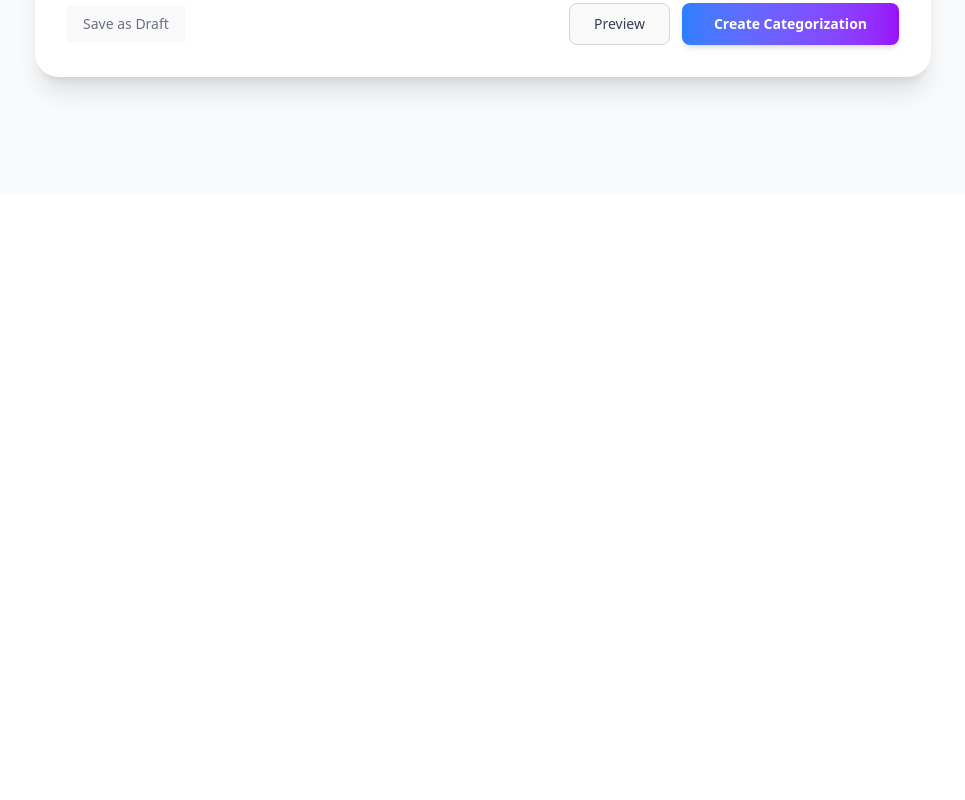
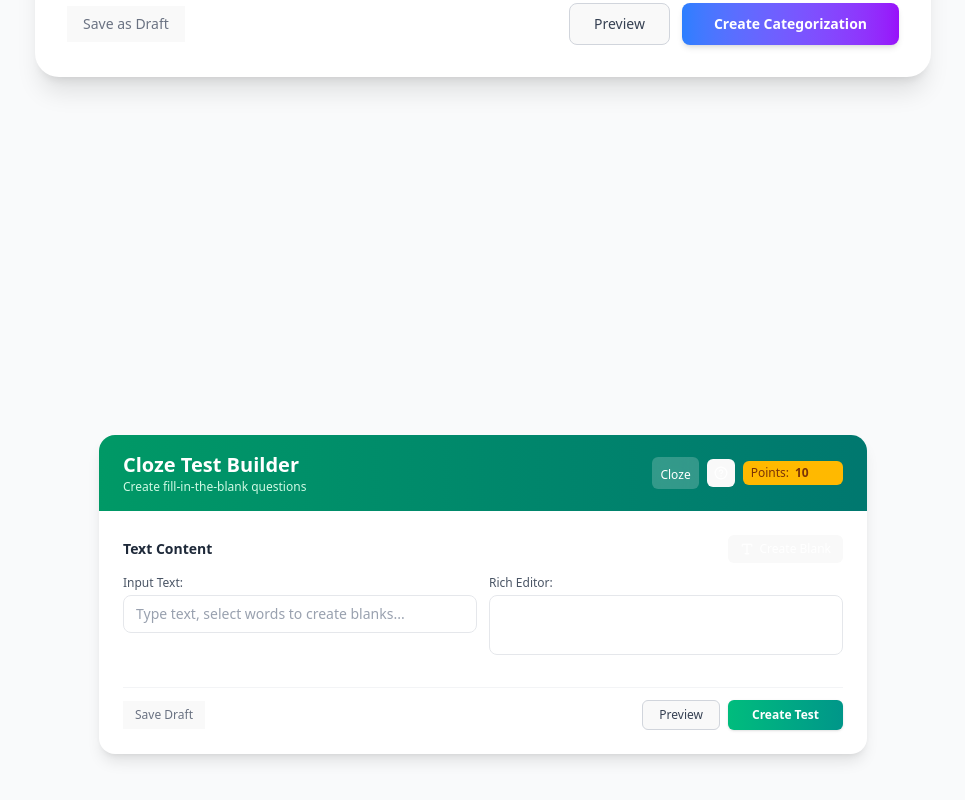
Before and after one commit to shreyashaw05/form-builder, a React (Vite) app: page / in a window 1280 px wide. Shown: the part 606-1406 px from the top of the page, without its empty margins (157-1122 px from the left). Before the commit the page ends 800 px from the top, so only its background shows below. Built offline with nearby package versions, Linux system fonts and the light colour scheme.

Commit message:
cloze working

```diff
--- a/src/App.tsx
+++ b/src/App.tsx
@@ -1,9 +1,10 @@
 import Categorize from './components/Categorize';
+import Cloze from './components/Cloze';
 export default function App() {
   return (
     <>
     <Categorize/>
-    {/* <Categorize/> */}
+    <Cloze/>
     </>
   );
 }
--- /dev/null
+++ b/src/components/Cloze.tsx
@@ -0,0 +1,202 @@
+import React, { useEffect, useRef, useState } from "react";
+import { HelpCircle, Type } from 'lucide-react';
+import DndWrapper from "../context/DndWrapper";
+import { SortableCloze } from "./SortableclozeOptions";
+
+const Cloze = () => {
+  const [showFormatter, setShowFormatter] = React.useState(true);
+  const [inputValue, setInputValue] = React.useState("");
+  const [finalValue, setFinalValue] = React.useState("");
+  const [selectedText, setSelectedText] = useState<string[]>([]);
+  const [previewText, setPreviewText] = useState<string>("");
+  const [points, setPoints] = useState(10);
+  const inputRef = useRef<HTMLInputElement>(null);
+
+  useEffect(() => {
+    if (selectedText.length === 0) {
+      setPreviewText(inputValue);
+      setFinalValue(inputValue);
+    }
+  }, [inputValue, selectedText.length]);
+
+  const handleUnderline = () => {
+    const input = inputRef.current;
+    if (input) {
+      const start = input.selectionStart;
+      const end = input.selectionEnd;
+      if (start !== null && end !== null && start !== end) {
+        const selectedTextValue = inputValue.substring(start, end);
+
+        if (!selectedText.includes(selectedTextValue)) {
+          const newSelections = [...selectedText, selectedTextValue];
+          setSelectedText(newSelections);
+
+          let newFinalValue = inputValue;
+          let newPreview = inputValue;
+
+          newSelections.forEach((text) => {
+            newFinalValue = newFinalValue.replace(text, `<u>${text}</u>`);
+            newPreview = newPreview.replace(text, " _____ ");
+          });
+
+          setFinalValue(newFinalValue);
+          setPreviewText(newPreview);
+        }
+      }
+    }
+  };
+
+  const submitForm = () => {
+    const payload = {
+      type: "cloze",
+      answer: inputValue,
+      preview: previewText,
+      answers: selectedText,
+      points: points
+    };
+    console.log('Cloze form submitted:', payload);
+  };
+
+  useEffect(() => {
+    console.log(selectedText);
+  }, [selectedText]);
+
+  return (
+    <div className="min-h-screen bg-gray-50 flex items-center justify-center p-3">
+      <div className="w-full max-w-3xl bg-white rounded-2xl shadow-lg overflow-hidden">
+        {/* Compact Header */}
+        <div className="bg-gradient-to-r from-emerald-600 to-teal-700 px-6 py-4">
+          <div className="flex items-center justify-between">
+            <div>
+              <h1 className="text-xl font-bold text-white">Cloze Test Builder</h1>
+              <p className="text-emerald-100 text-xs">Create fill-in-the-blank questions</p>
+            </div>
+            <div className="flex items-center gap-2">
+              <div className="bg-white/20 backdrop-blur-sm rounded-md px-2 py-1">
+                <span className="text-white text-xs font-medium">Cloze</span>
+              </div>
+              <button className="w-7 h-7 flex items-center justify-center bg-white/20 hover:bg-white/30 rounded-md text-white transition-all duration-200">
+                <HelpCircle className="w-3.5 h-3.5" />
+              </button>
+              <div className="flex items-center gap-1.5 bg-amber-400 rounded-md px-2 py-1">
+                <span className="text-amber-900 text-xs font-medium">Points:</span>
+                <input
+                  value={points}
+                  onChange={e => setPoints(parseInt(e.target.value))}
+                  type="number"
+                  className="w-10 bg-transparent border-0 text-amber-900 font-semibold focus:outline-none text-xs"
+                />
+              </div>
+            </div>
+          </div>
+        </div>
+
+        <div className="p-6 space-y-4">
+
+          {/* Compact Text Input Section */}
+          <div className="space-y-3">
+            <div className="flex items-center justify-between">
+              <h3 className="text-sm font-semibold text-gray-800">Text Content</h3>
+              {showFormatter && (
+                <button
+                  onClick={() => handleUnderline()}
+                  className="flex items-center gap-1.5 px-3 py-1.5 bg-emerald-500 hover:bg-emerald-600 text-white rounded-md transition-colors duration-200 text-xs font-medium"
+                >
+                  <Type className="w-3.5 h-3.5" />
+                  Create Blank
+                </button>
+              )}
+            </div>
+
+            <div className="grid grid-cols-1 lg:grid-cols-2 gap-3">
+              <div>
+                <label className="block text-xs font-medium text-gray-600 mb-1">Input Text:</label>
+                <input
+                  value={inputValue}
+                  ref={inputRef}
+                  onChange={(e) => {
+                    setShowFormatter(true);
+                    const newValue = e.target.value;
+                    setInputValue(newValue);
+                    if (selectedText.length === 0) {
+                      setFinalValue(newValue);
+                    }
+                  }}
+                  type="text"
+                  placeholder="Type text, select words to create blanks..."
+                  className="w-full border border-gray-200 rounded-lg px-3 py-2 text-sm text-gray-700 focus:outline-none focus:border-emerald-500 focus:ring-1 focus:ring-emerald-200 transition-all duration-200 placeholder-gray-400"
+                />
+              </div>
+
+              <div>
+                <label className="block text-xs font-medium text-gray-600 mb-1">Rich Editor:</label>
+                <div
+                  className="w-full h-[60px] border border-gray-200 rounded-lg px-3 py-2 text-sm text-gray-700 focus:outline-none focus:border-emerald-500 focus:ring-1 focus:ring-emerald-200 transition-all duration-200 overflow-y-auto"
+                  contentEditable
+                  suppressContentEditableWarning
+                  onInput={(e) => {
+                    setShowFormatter(true);
+                    const newValue = e.currentTarget.innerHTML;
+                    setInputValue(newValue.replace(/<[^>]*>/g, ''));
+                    setFinalValue(newValue);
+                  }}
+                  dangerouslySetInnerHTML={{ __html: finalValue }}
+                />
+              </div>
+            </div>
+          </div>
+
+          {/* Compact Preview and Answer Choices - Side by side */}
+          <div className="grid grid-cols-1 lg:grid-cols-2 gap-4">
+            {/* Compact Preview */}
+            {previewText.length > 0 && (
+              <div>
+                <h3 className="text-sm font-semibold text-gray-800 mb-2">Preview</h3>
+                <div className="bg-gray-50 border border-gray-200 rounded-lg p-3">
+                  <p className="text-sm text-gray-700 leading-relaxed">{previewText}</p>
+                </div>
+              </div>
+            )}
+
+            {/* Compact Answer Choices */}
+            {selectedText.length > 0 && (
+              <div>
+                <h3 className="text-sm font-semibold text-gray-800 mb-2">Answer Choices</h3>
+                <div className="bg-blue-50 border border-blue-200 rounded-lg p-3">
+                  <p className="text-xs text-blue-700 mb-2">Drag to reorder:</p>
+                  <DndWrapper items={selectedText} setItems={setSelectedText}>
+                    <div className="space-y-1">
+                      {selectedText.map((item, index) => (
+                        <SortableCloze key={index} item={item} id={index} />
+                      ))}
+                    </div>
+                  </DndWrapper>
+                </div>
+              </div>
+            )}
+          </div>
+
+          {/* Compact Action Buttons */}
+          <div className="flex items-center justify-between pt-3 border-t border-gray-100">
+            <button className="px-3 py-1.5 text-gray-500 hover:text-gray-700 font-medium transition-colors duration-200 text-xs">
+              Save Draft
+            </button>
+            <div className="flex gap-2">
+              <button className="px-4 py-1.5 border border-gray-300 text-gray-700 hover:border-gray-400 hover:bg-gray-50 rounded-md font-medium transition-all duration-200 text-xs">
+                Preview
+              </button>
+              <button
+                onClick={submitForm}
+                className="px-6 py-1.5 bg-gradient-to-r from-emerald-500 to-teal-600 hover:from-emerald-600 hover:to-teal-700 text-white rounded-md font-semibold shadow-sm hover:shadow-md transition-all duration-200 text-xs"
+              >
+                Create Test
+              </button>
+            </div>
+          </div>
+        </div>
+      </div>
+    </div>
+  );
+};
+
+export default Cloze;
--- /dev/null
+++ b/src/components/SortableclozeOptions.tsx
@@ -0,0 +1,38 @@
+import {useSortable} from '@dnd-kit/sortable';
+import {CSS} from '@dnd-kit/utilities';
+import { GripVertical } from 'lucide-react';
+
+interface SortableItemProps {
+  item: string;
+  id: string | number;
+}
+
+export function SortableCloze({item, id}: SortableItemProps) {
+  const {
+    attributes,
+    listeners,
+    setNodeRef,
+    transform,
+    transition,
+    isDragging,
+  } = useSortable({id: id});
+
+  const style = {
+    transform: CSS.Transform.toString(transform),
+    transition,
+    opacity: isDragging ? 0.5 : 1,
+  };
+
+  return (
+    <div ref={setNodeRef} style={style} className="flex items-center gap-2 mb-2">
+      <div
+        {...attributes}
+        {...listeners}
+        className="w-4 h-4 rounded-full bg-slate-300 cursor-grab active:cursor-grabbing flex items-center justify-center hover:bg-slate-400 transition-colors"
+      >
+        <GripVertical className="w-3 h-3 text-slate-600" />
+      </div>
+      <span className="px-4 py-1 rounded-lg border">{item}</span>
+    </div>
+  );
+}
```
